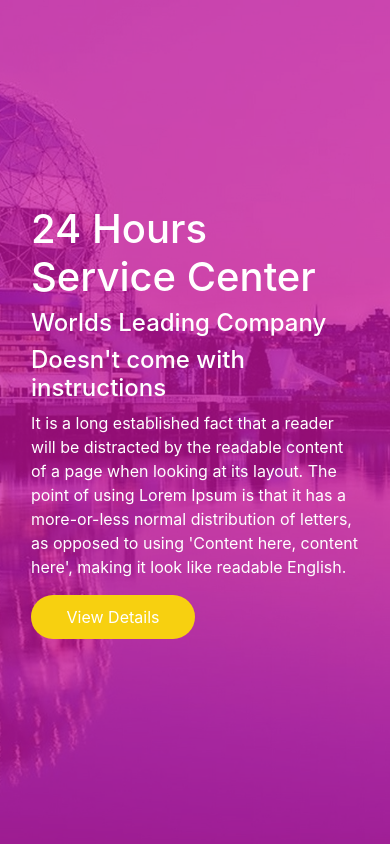
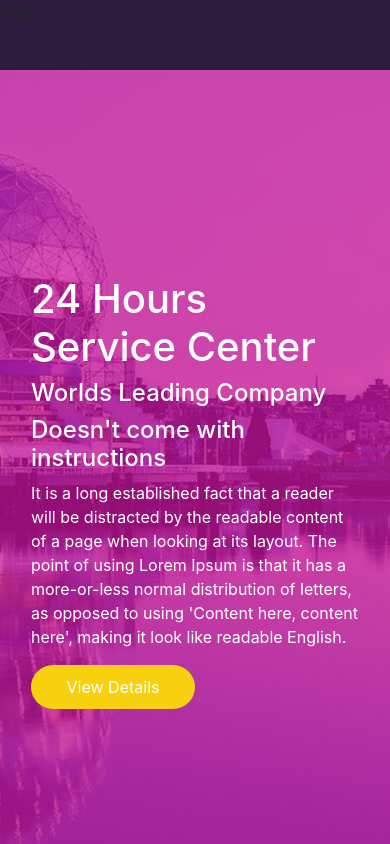
Before and after one commit to Yazdani1/React-Single-Page-Web-App-With-Smooth-Scrolling, a React (Create React App) app in the folder client/: page / in a window 390 px wide. Shown: the top 844 px of the page. Built offline with nearby package versions, Linux system fonts and the light colour scheme; no server answers.

Commit message:
Responsive Navbar

```diff
--- a/client/src/App.js
+++ b/client/src/App.js
@@ -1,5 +1,4 @@
 import React from "react";
-import Navbar from "./components/Navbar";
 import Home from "./components/Home/Home";
 import About from "./components/About/About";
 import Career from "./components/Career/Career";
@@ -11,11 +10,14 @@ import Footer from "./components/Footer/Footer";
 import Team from "./components/Team/Team";
 import Contact from "./components/Contact/Contact";
 import Subscription from "./components/subscription/Subscription";
+import NavbarMobile from "./components/Navbar/NavbarMobile";
+import Navbar from "./components/Navbar/Navbar";
 
 const App = () => {
   return (
     <React.Fragment>
       <Navbar />
+      <NavbarMobile />
 
       <Home />
       <About />
@@ -23,13 +25,12 @@ const App = () => {
 
       <Career />
       <Video />
-      <Team/>
+      <Team />
       <Testimonial />
-      <Subscription/>
+      <Subscription />
       <Feedback />
       {/* <Contact/> */}
-      <Footer/>
-
+      <Footer />
     </React.Fragment>
   );
 };
--- a/client/src/components/Navbar.js
+++ b/client/src/components/Navbar/Navbar.js
@@ -84,8 +84,6 @@ const Navbar = () => {
             Feedback
           </Link>
         </li>
-
-
       </ul>
 
       {/* Normal way to do single page using id of the main container */}
@@ -97,6 +95,7 @@ const Navbar = () => {
             <li className="nav-item"><a href="#feedback">Feedback</a></li>
             <li className="nav-item"><a href="#testimonial">Testimonial</a></li>
           </ul> */}
+
     </nav>
   );
 };
--- /dev/null
+++ b/client/src/components/Navbar/NavbarMobile.js
@@ -0,0 +1,14 @@
+import React from 'react'
+import "./navmobile.css";
+
+const NavbarMobile = () => {
+  return (
+    <React.Fragment>
+        <nav className='nav-mobile'>
+fssdf
+        </nav>
+    </React.Fragment>
+  )
+}
+
+export default NavbarMobile
--- a/client/src/components/navbar.css
+++ b/client/src/components/Navbar/navbar.css
@@ -6,12 +6,13 @@
 }
 
 .navbar-main {
-  background-color: black;
+  background-color: rgb(10, 11, 12);
   width: 100%;
   height: 70px;
   justify-content: right;
   display: flex;
   position: sticky;
+  align-items: center;
   top: 0;
   z-index: 1;
 }
--- /dev/null
+++ b/client/src/components/Navbar/navmobile.css
@@ -0,0 +1,16 @@
+.nav-mobile {
+  width: 100%;
+  height: 70px;
+  background-color: rgb(44, 27, 60);
+}
+
+@media (min-width: 900px) {
+    .nav-mobile {
+      display: none;
+    }
+  }
+@media (max-width: 800px) {
+  .nav-mobile {
+    display: flex;
+  }
+}
--- a/client/src/index.css
+++ b/client/src/index.css
@@ -1,10 +1,10 @@
-:root {
+/* :root {
   --primary-color: #5bb462;
   --primary-dark: #4f9c55;
   --secondary-color: #ffea00;
   --secondary-dark:#e3d002;
   --overlay: rgba(0,0,0,.7);
-}
+} */
 
 
 body {
```
Also changed, not shown: client/src/App.css (deleted, +0 -38 lines).
